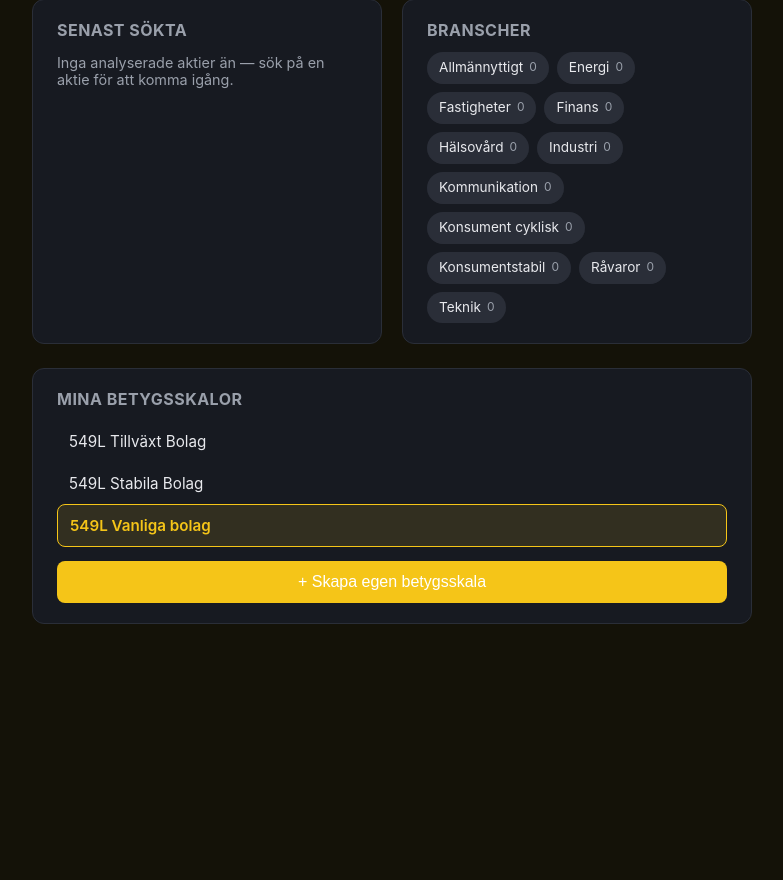
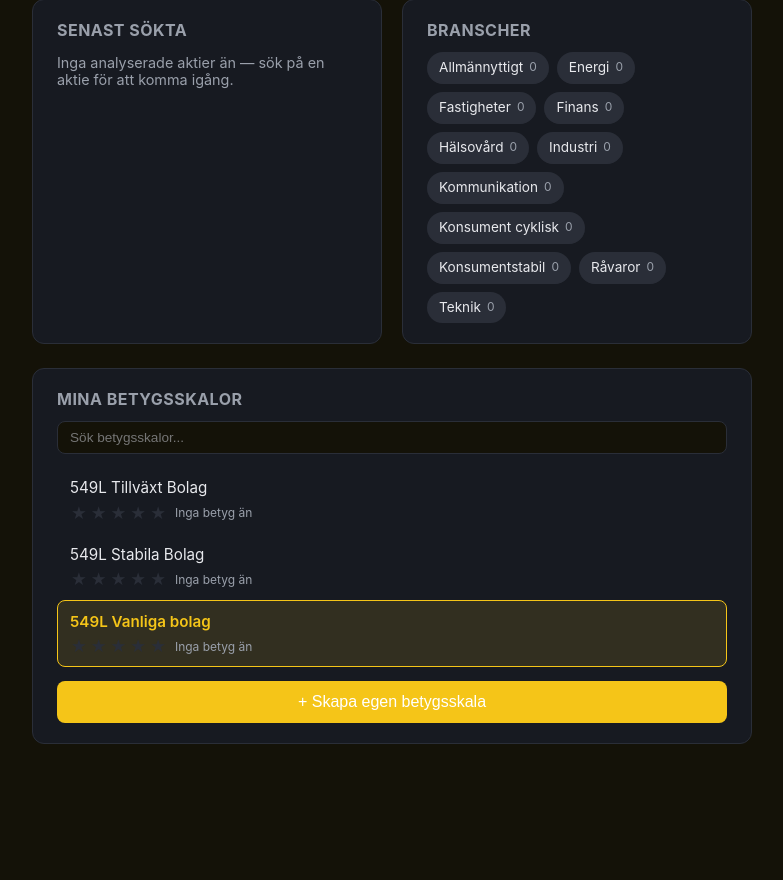
Before and after one commit to 549L/Aktiebetyg, a Flask app: page / in a window 1280 px wide. Shown: the part 224-1104 px from the top of the page, without its empty margins (248-1031 px from the left). Before the commit the page ends 848 px from the top, so only its background shows below. Run offline with Flask 3, Linux system fonts and the light colour scheme; data that the repository does not hold is empty.

Commit message:
Add scale colors, community star ratings, search, and a top-5 list
- Custom scales get a color picker; the chosen color drives the same
  --accent theming system already used for growth/stability/default,
  applied via an inline style so any hex color works without new CSS.
- Every scale (built-in and custom) can be rated 1-5 stars. Ratings are
  shared/averaged across everyone, not per-viewer (new ratings_store.py,
  same JSON-file pattern as history_store.py/scales_store.py).
- The scales list now shows only the top 5 by average rating (unrated
  ones sort last); a search box bypasses that cap to find/select any
  scale by name.

```diff
--- a/app.py
+++ b/app.py
@@ -1,5 +1,6 @@
 from flask import Flask, jsonify, render_template, request
 
+import ratings_store
 import scales_store
 from scoring import analyze_ticker
 from yahoo_client import search_symbols, search_by_industry, get_chart_data, CHART_RANGES
@@ -83,7 +84,7 @@ def scales():
 
     body = request.get_json(silent=True) or {}
     try:
-        record = scales_store.create_scale(body.get("name"), body.get("profiles") or {})
+        record = scales_store.create_scale(body.get("name"), body.get("profiles") or {}, color=body.get("color"))
     except ValueError as exc:
         return jsonify({"error": str(exc)}), 400
     return jsonify(record), 201
@@ -100,16 +101,34 @@ def scale_detail(scale_id):
     if request.method == "DELETE":
         if not scales_store.delete_scale(scale_id):
             return jsonify({"error": "Betygsskalan hittades inte."}), 404
+        ratings_store.delete_rating(scale_id)
         return jsonify({"deleted": True})
 
     body = request.get_json(silent=True) or {}
     try:
-        record = scales_store.update_scale(scale_id, body.get("name"), body.get("profiles") or {})
+        record = scales_store.update_scale(
+            scale_id, body.get("name"), body.get("profiles") or {}, color=body.get("color")
+        )
     except ValueError as exc:
         return jsonify({"error": str(exc)}), 400
     if record is None:
         return jsonify({"error": "Betygsskalan hittades inte."}), 404
     return jsonify(record)
+
+
+@app.route("/api/ratings")
+def ratings():
+    return jsonify(ratings_store.get_all_ratings())
+
+
+@app.route("/api/scales/<scale_id>/rating", methods=["POST"])
+def rate_scale(scale_id):
+    body = request.get_json(silent=True) or {}
+    try:
+        summary = ratings_store.rate_scale(scale_id, body.get("stars"))
+    except ValueError as exc:
+        return jsonify({"error": str(exc)}), 400
+    return jsonify(summary)
 
 
 @app.route("/api/chart/<ticker>")
--- a/static/app.js
+++ b/static/app.js
@@ -601,44 +601,98 @@ const BUILTIN_SCALES = [
     { id: "default", name: "549L Vanliga bolag" },
 ];
 
+// Listan visar bara de MAX_VISIBLE_SCALES högst rankade skalorna (obetygsatta
+// sist) - sökrutan går igenom ALLA skalor utan den gränsen, så en skala som
+// inte råkar ligga i topp-5 ändå går att hitta och välja.
+const MAX_VISIBLE_SCALES = 5;
+
 let currentScaleId = "default";
 let customScales = [];
+let scaleRatings = {}; // { rawId: {average, count} }
+let scalesSearchQuery = "";
 
 const scalesListEl = document.getElementById("scales-list");
 const createScaleBtn = document.getElementById("create-scale-btn");
+const scalesSearchInput = document.getElementById("scales-search");
+
+function allScaleEntries() {
+    const builtin = BUILTIN_SCALES.map((s) => ({ rawId: s.id, scaleId: s.id, name: s.name, isCustom: false, color: null }));
+    const custom = customScales.map((s) => ({ rawId: s.id, scaleId: `custom:${s.id}`, name: s.name, isCustom: true, color: s.color }));
+    return [...builtin, ...custom];
+}
 
 async function loadScales() {
     try {
-        const res = await fetch("/api/scales");
-        customScales = await res.json();
+        const [scalesRes, ratingsRes] = await Promise.all([
+            fetch("/api/scales"),
+            fetch("/api/ratings"),
+        ]);
+        customScales = await scalesRes.json();
+        scaleRatings = await ratingsRes.json();
     } catch (err) {
         customScales = [];
+        scaleRatings = {};
     }
     renderScalesList();
 }
 
+function ratingFor(rawId) {
+    return scaleRatings[rawId] || { average: null, count: 0 };
+}
+
 function renderScalesList() {
     scalesListEl.innerHTML = "";
-    BUILTIN_SCALES.forEach((scale) => {
-        scalesListEl.appendChild(buildScaleRow(scale.id, scale.name, false));
-    });
-    customScales.forEach((scale) => {
-        scalesListEl.appendChild(buildScaleRow(`custom:${scale.id}`, scale.name, true));
-    });
+
+    let entries = allScaleEntries();
+    const q = scalesSearchQuery.trim().toLowerCase();
+    if (q) {
+        entries = entries.filter((e) => e.name.toLowerCase().includes(q));
+    }
+
+    // Högst betygsatta överst. Obetygsatta (average null) sorteras sist,
+    // och behåller annars sin ursprungliga ordning (inbyggda skalor först).
+    entries = entries
+        .map((e, i) => ({ ...e, _rating: ratingFor(e.rawId), _order: i }))
+        .sort((a, b) => {
+            const ra = a._rating.average;
+            const rb = b._rating.average;
+            if (ra === null && rb === null) return a._order - b._order;
+            if (ra === null) return 1;
+            if (rb === null) return -1;
+            return rb - ra;
+        });
+
+    if (!q) {
+        entries = entries.slice(0, MAX_VISIBLE_SCALES);
+    }
+
+    if (entries.length === 0) {
+        const li = document.createElement("li");
+        li.className = "muted";
+        li.textContent = "Inga betygsskalor matchade sökningen.";
+        scalesListEl.appendChild(li);
+        return;
+    }
+
+    entries.forEach((entry) => scalesListEl.appendChild(buildScaleRow(entry)));
 }
 
-function buildScaleRow(scaleId, name, isCustom) {
+function buildScaleRow(entry) {
+    const { scaleId, rawId, name, isCustom, color } = entry;
     const li = document.createElement("li");
     li.className = "scale-row" + (scaleId === currentScaleId ? " active" : "");
+
+    const topRow = document.createElement("div");
+    topRow.className = "scale-row-top";
 
     const nameSpan = document.createElement("span");
     nameSpan.className = "scale-row-name";
     nameSpan.textContent = name;
+    if (isCustom && color) nameSpan.style.color = color;
     nameSpan.addEventListener("click", () => selectScale(scaleId));
-    li.appendChild(nameSpan);
+    topRow.appendChild(nameSpan);
 
     if (isCustom) {
-        const rawId = scaleId.slice("custom:".length);
         const actions = document.createElement("span");
         actions.className = "scale-row-actions";
 
@@ -667,16 +721,79 @@ function buildScaleRow(scaleId, name, isCustom) {
         });
         actions.appendChild(deleteBtn);
 
-        li.appendChild(actions);
+        topRow.appendChild(actions);
     }
+
+    li.appendChild(topRow);
+    li.appendChild(buildStarRating(rawId));
 
     return li;
 }
 
+function buildStarRating(rawId) {
+    const wrap = document.createElement("div");
+    wrap.className = "star-rating";
+
+    const rating = ratingFor(rawId);
+    const filled = rating.average !== null ? Math.round(rating.average) : 0;
+
+    for (let i = 1; i <= 5; i++) {
+        const star = document.createElement("button");
+        star.type = "button";
+        star.className = "star" + (i <= filled ? " filled" : "");
+        star.textContent = "★";
+        star.setAttribute("aria-label", `Betygsätt ${i} av 5 stjärnor`);
+        star.addEventListener("click", async (e) => {
+            e.stopPropagation();
+            try {
+                const res = await fetch(`/api/scales/${rawId}/rating`, {
+                    method: "POST",
+                    headers: { "Content-Type": "application/json" },
+                    body: JSON.stringify({ stars: i }),
+                });
+                scaleRatings[rawId] = await res.json();
+            } catch (err) {
+                // Betyget är en extra funktion - misslyckas anropet lämnas listan bara oförändrad.
+            }
+            renderScalesList();
+        });
+        wrap.appendChild(star);
+    }
+
+    const countLabel = document.createElement("span");
+    countLabel.className = "star-rating-count";
+    countLabel.textContent = rating.count > 0
+        ? `${rating.average.toFixed(1)} (${rating.count})`
+        : "Inga betyg än";
+    wrap.appendChild(countLabel);
+
+    return wrap;
+}
+
+scalesSearchInput.addEventListener("input", () => {
+    scalesSearchQuery = scalesSearchInput.value;
+    renderScalesList();
+});
+
+function applyScaleTheme(scaleId) {
+    document.body.classList.remove("view-growth", "view-stability");
+    document.body.style.removeProperty("--accent");
+    if (scaleId === "growth") {
+        document.body.classList.add("view-growth");
+    } else if (scaleId === "stability") {
+        document.body.classList.add("view-stability");
+    } else if (scaleId.startsWith("custom:")) {
+        const rawId = scaleId.slice("custom:".length);
+        const scale = customScales.find((s) => s.id === rawId);
+        if (scale && scale.color) {
+            document.body.style.setProperty("--accent", scale.color);
+        }
+    }
+}
+
 function selectScale(scaleId) {
     currentScaleId = scaleId;
-    document.body.classList.toggle("view-growth", scaleId === "growth");
-    document.body.classList.toggle("view-stability", scaleId === "stability");
+    applyScaleTheme(scaleId);
     renderScalesList();
     if (currentTicker) runAnalysis(currentTicker);
 }
@@ -703,6 +820,7 @@ const scaleEditorEl = document.getElementById("scale-editor");
 const scaleEditorTitle = document.getElementById("scale-editor-title");
 const scaleEditorBack = document.getElementById("scale-editor-back");
 const scaleNameInput = document.getElementById("scale-name-input");
+const scaleColorInput = document.getElementById("scale-color-input");
 const scaleSectorTabsEl = document.getElementById("scale-sector-tabs");
 const copyBuiltinSelect = document.getElementById("copy-builtin-select");
 const copyBuiltinBtn = document.getElementById("copy-builtin-btn");
@@ -746,17 +864,20 @@ async function openScaleEditor(existingId) {
             const res = await fetch(`/api/scales/${existingId}`);
             const record = await res.json();
             scaleNameInput.value = record.name;
+            scaleColorInput.value = record.color || "#f5c518";
             editorSlots = {};
             Object.entries(record.profiles).forEach(([key, slot]) => {
                 editorSlots[key] = slot.metrics.map((m) => ({ ...m }));
             });
         } catch (err) {
             scaleNameInput.value = "";
+            scaleColorInput.value = "#f5c518";
         }
     } else {
         editorScaleId = null;
         scaleEditorTitle.textContent = "Skapa egen betygsskala";
         scaleNameInput.value = "";
+        scaleColorInput.value = "#f5c518";
         editorSlots = { default: [] };
     }
 
@@ -946,6 +1067,7 @@ document.addEventListener("click", (e) => {
 
 scaleSaveBtn.addEventListener("click", async () => {
     const name = scaleNameInput.value.trim();
+    const color = scaleColorInput.value;
     scaleEditorError.classList.add("hidden");
 
     const profiles = {};
@@ -963,7 +1085,7 @@ scaleSaveBtn.addEventListener("click", async () => {
         const res = await fetch(url, {
             method,
             headers: { "Content-Type": "application/json" },
-            body: JSON.stringify({ name, profiles }),
+            body: JSON.stringify({ name, color, profiles }),
         });
         const data = await res.json();
         if (!res.ok) {
--- a/static/style.css
+++ b/static/style.css
@@ -231,18 +231,29 @@ button:disabled {
     margin: 0 0 12px;
 }
 
+#scales-search {
+    width: 100%;
+    padding: 8px 12px;
+    margin-bottom: 12px;
+    border-radius: 8px;
+    border: 1px solid var(--border);
+    background: var(--bg);
+    color: var(--text);
+    font-size: 0.85rem;
+}
+
 #scales-list {
     margin: 0 0 14px;
 }
 
 .scale-row {
     display: flex;
-    align-items: center;
-    justify-content: space-between;
-    gap: 10px;
+    flex-direction: column;
+    gap: 6px;
     padding: 10px 12px;
     border-radius: 8px;
-    border-bottom: none;
+    border: 1px solid transparent;
+    border-bottom: 1px solid transparent;
     cursor: pointer;
 }
 
@@ -260,6 +271,13 @@ button:disabled {
     font-weight: 600;
 }
 
+.scale-row-top {
+    display: flex;
+    align-items: center;
+    justify-content: space-between;
+    gap: 10px;
+}
+
 .scale-row-name {
     flex: 1;
     font-size: 0.95rem;
@@ -269,6 +287,38 @@ button:disabled {
     display: flex;
     gap: 4px;
     flex-shrink: 0;
+}
+
+.star-rating {
+    display: flex;
+    align-items: center;
+    gap: 2px;
+}
+
+.star {
+    padding: 0 1px;
+    background: transparent;
+    border: none;
+    color: var(--border);
+    font-size: 1.1rem;
+    line-height: 1;
+    cursor: pointer;
+}
+
+.star:hover {
+    filter: none;
+    color: var(--yellow);
+    transform: scale(1.1);
+}
+
+.star.filled {
+    color: var(--yellow);
+}
+
+.star-rating-count {
+    margin-left: 6px;
+    font-size: 0.75rem;
+    color: var(--muted);
 }
 
 .scale-row-icon-btn {
@@ -318,6 +368,12 @@ button:disabled {
     font-size: 1.3rem;
 }
 
+.editor-name-row {
+    display: flex;
+    align-items: flex-start;
+    gap: 16px;
+}
+
 .editor-field {
     display: flex;
     flex-direction: column;
@@ -327,6 +383,10 @@ button:disabled {
     margin-bottom: 20px;
 }
 
+.editor-field:first-child {
+    flex: 1;
+}
+
 .editor-field input {
     padding: 10px 14px;
     border-radius: 8px;
@@ -334,6 +394,27 @@ button:disabled {
     background: var(--bg);
     color: var(--text);
     font-size: 1rem;
+}
+
+.editor-color-field {
+    flex-shrink: 0;
+}
+
+.editor-color-field input[type="color"] {
+    padding: 3px;
+    width: 60px;
+    height: 42px;
+    cursor: pointer;
+}
+
+@media (max-width: 600px) {
+    .editor-name-row {
+        flex-direction: column;
+        gap: 0;
+    }
+    .editor-color-field input[type="color"] {
+        width: 100%;
+    }
 }
 
 .scale-sector-tabs {
--- a/templates/index.html
+++ b/templates/index.html
@@ -58,6 +58,7 @@
 
         <section id="scales-panel">
             <h3>Mina betygsskalor</h3>
+            <input type="text" id="scales-search" placeholder="Sök betygsskalor..." autocomplete="off">
             <ul id="scales-list"></ul>
             <button type="button" id="create-scale-btn">+ Skapa egen betygsskala</button>
         </section>
@@ -128,10 +129,16 @@
             <button type="button" id="scale-editor-back" class="editor-back-btn">← Tillbaka</button>
             <h2 id="scale-editor-title">Skapa egen betygsskala</h2>
 
-            <label class="editor-field">
-                Namn på skalan
-                <input type="text" id="scale-name-input" placeholder="T.ex. Min utdelningsskala">
-            </label>
+            <div class="editor-name-row">
+                <label class="editor-field">
+                    Namn på skalan
+                    <input type="text" id="scale-name-input" placeholder="T.ex. Min utdelningsskala">
+                </label>
+                <label class="editor-field editor-color-field">
+                    Färg
+                    <input type="color" id="scale-color-input" value="#f5c518">
+                </label>
+            </div>
 
             <div id="scale-sector-tabs" class="scale-sector-tabs" role="tablist"></div>
 
```
Also changed, not shown: ratings_store.py (added, +70 -0 lines), scales_store.py (+31 -4 lines), 1 other file.
